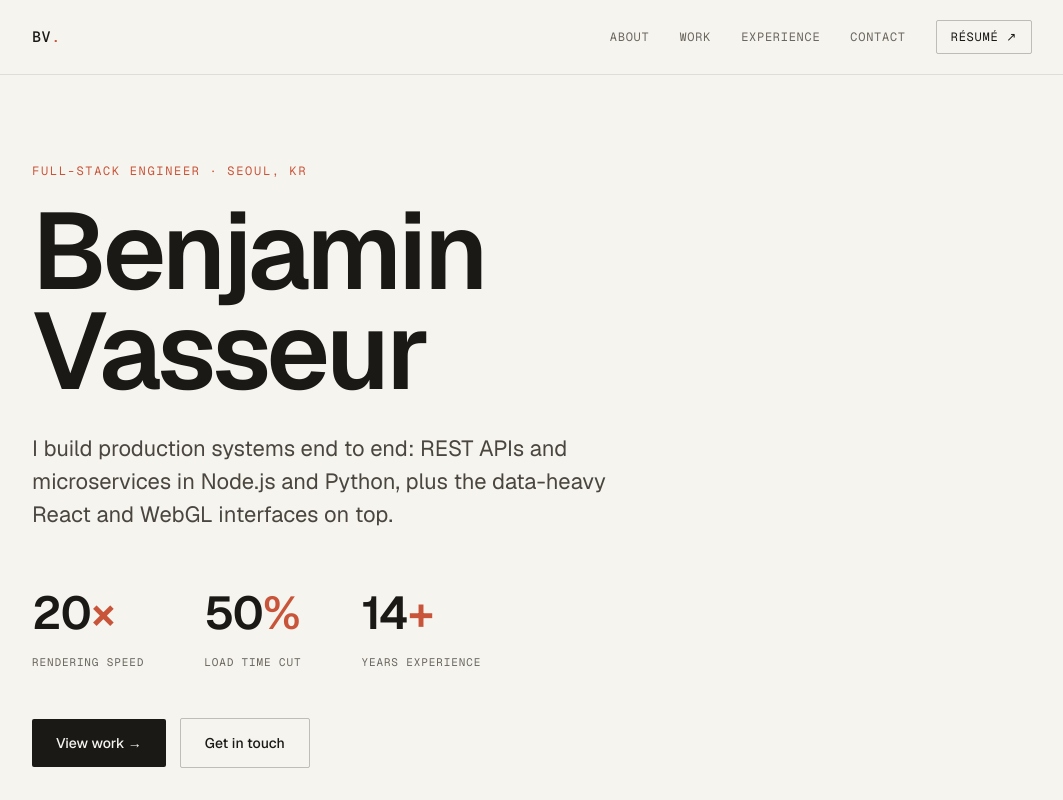
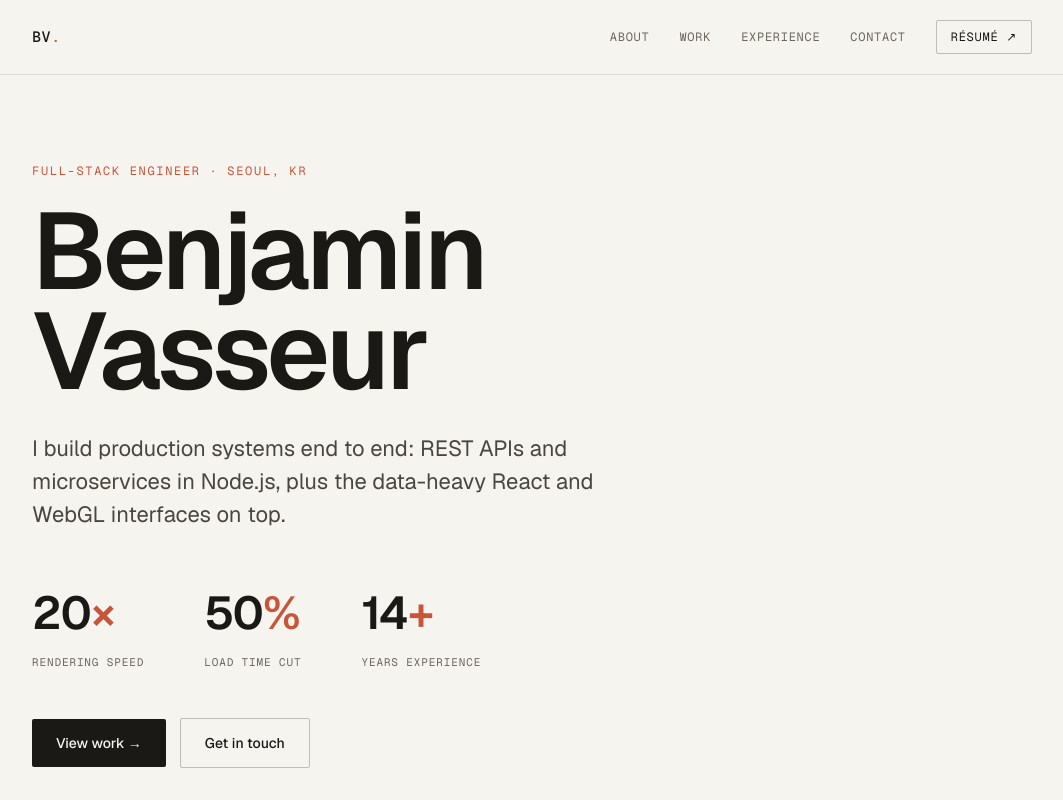
Before and after one commit to benvasseur/portfolio, a Next.js app: page / in a window 1280 px wide. Shown: the top 800 px of the page, without its empty margins (108-1171 px from the left). Built offline with nearby package versions, Linux system fonts and the light colour scheme.

Commit message:
update Hero

```diff
--- a/src/components/Hero.tsx
+++ b/src/components/Hero.tsx
@@ -37,9 +37,7 @@ export default function Hero() {
         transition={{ duration: 0.5, delay: 0.5 }}
         className="mt-[30px] max-w-[620px] text-[22px] leading-[1.5] text-muted"
       >
-        I build production systems end to end: REST APIs and microservices in
-        Node.js and Python, plus the data-heavy React and WebGL interfaces on
-        top.
+        I build production systems end to end: REST APIs and microservices in Node.js, plus the data-heavy React and WebGL interfaces on top.
       </motion.p>
 
       <motion.div
```
